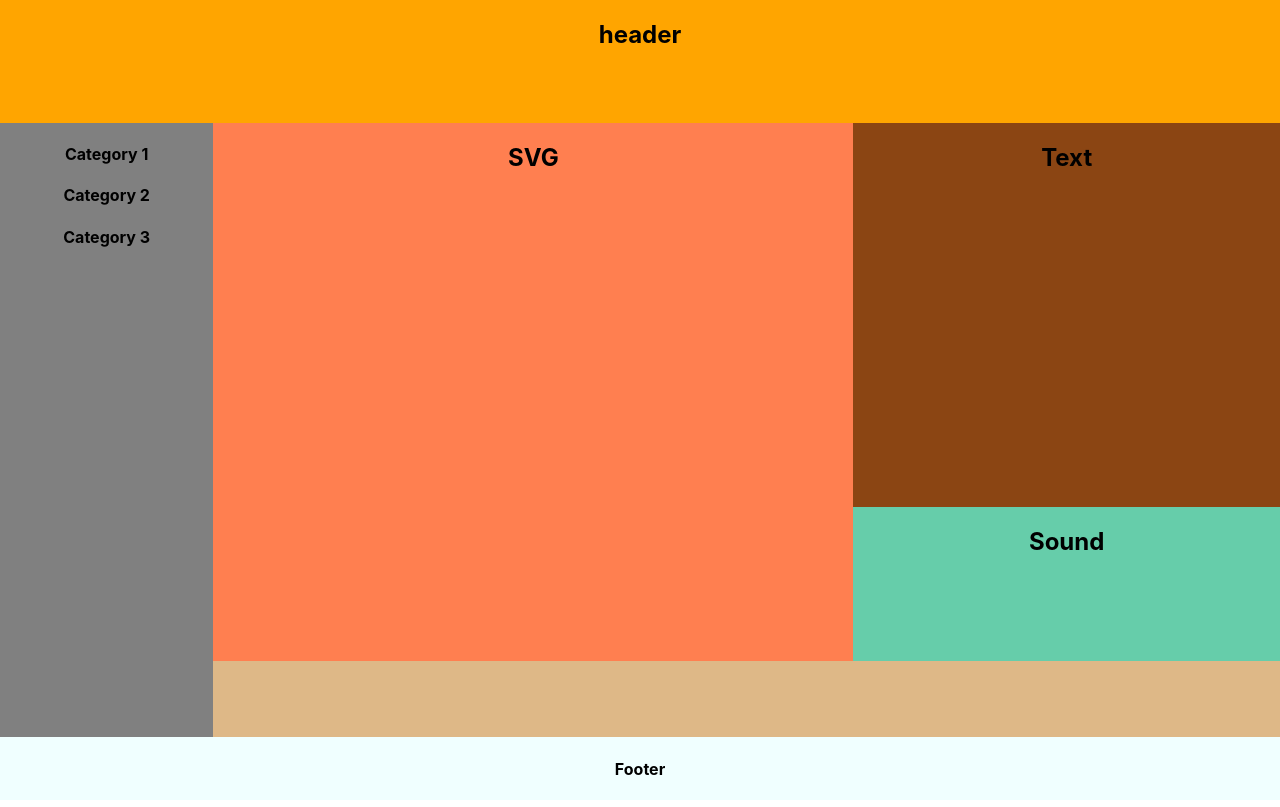
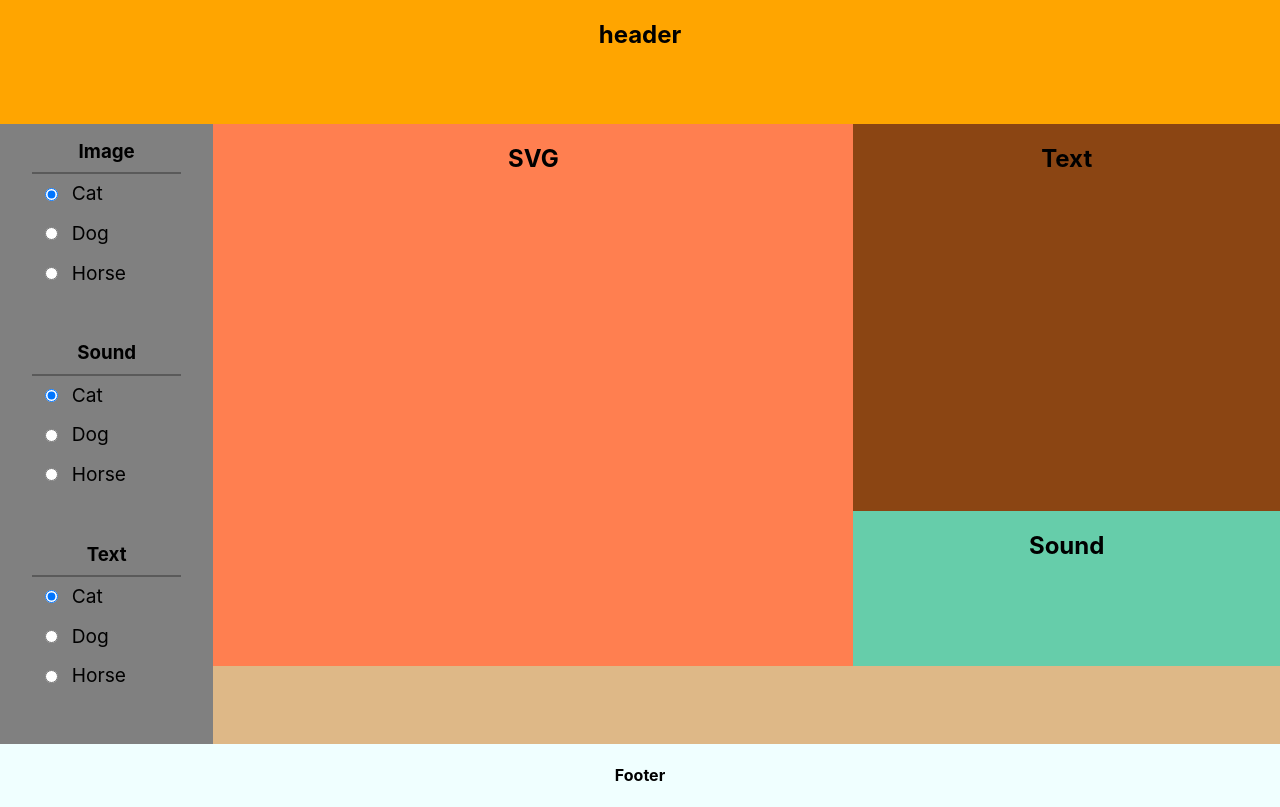
Before and after one commit to eirsture/IT2810---Prosjekt-2, a React (Create React App) app: page / in a window 1280 px wide. Built offline with nearby package versions, Linux system fonts and the light colour scheme.

Commit message:
Added radio buttons and styling to sidebar

```diff
--- a/src/App.js
+++ b/src/App.js
@@ -1,6 +1,6 @@
 import React from 'react';
 import './App.css';
-import CategorySelector from './components/categorySelector';
+import Sidebar from './components/sidebarContent';
 
 function App() {
   return (
@@ -11,7 +11,7 @@ function App() {
         </h2>
       </header>
       <div className="sidebar">
-          <CategorySelector />
+          <Sidebar categories={["Cat", "Dog", "Horse"]} />
       </div>
       <div className="content">
         <div className="svg-section">
--- a/src/components/categorySelector.js
+++ /dev/null
@@ -1,15 +0,0 @@
-import React from 'react';
-
-class CategorySelector extends React.Component {
-    render() {
-        return(
-            <div className="categoryContainer">
-                <div className="category1"><h4>Category 1</h4></div>
-                <div className="category2"><h4>Category 2</h4></div>
-                <div className="category3"><h4>Category 3</h4></div>
-            </div>
-        )
-    }
-}
-
-export default CategorySelector;
--- /dev/null
+++ b/src/components/sidebarContent.js
@@ -0,0 +1,22 @@
+import React from 'react';
+import SidebarSection from './sidebarSection';
+
+class SidebarContent extends React.Component {
+    render() {
+        return(
+            <div className="wrapper">
+                <div className="Image">
+                    <SidebarSection title="Image" categories={this.props.categories}/>
+                </div>
+                <div className="Sound">
+                    <SidebarSection title="Sound" categories={this.props.categories}/>
+                </div>
+                <div className="Text">
+                    <SidebarSection title="Text" categories={this.props.categories}/>
+                </div>
+            </div>
+        )
+    }
+}
+
+export default SidebarContent;
--- /dev/null
+++ b/src/components/sidebarSection.css
@@ -0,0 +1,33 @@
+.sectionContainer {
+    margin: 1em;
+    margin-bottom: 3em;
+}
+
+h3 {
+    margin: 0.5em;
+}
+
+.separator {
+    height: 2px;
+    margin: 0 1em;
+    background-color: rgba(0, 0, 0, 0.3);
+}
+
+.radio {
+    position: relative;
+    text-align: left;
+    padding: 0 1em;
+}
+
+label, input {
+    cursor: pointer;
+}
+
+label {
+    display: inline-block;
+    font-size: 1.2em;
+}
+
+input {
+    margin: 1em;
+}
--- /dev/null
+++ b/src/components/sidebarSection.js
@@ -0,0 +1,43 @@
+import React from 'react';
+import './sidebarSection.css';
+
+class SidebarSection extends React.Component {
+    constructor(props) {
+        super(props)
+        this.state = {
+            selectedCategory: this.props.categories[0]
+        }
+    }
+
+    categoryChanged = (e) => {
+        this.setState({ selectedCategory: e.currentTarget.value})
+    }
+
+    render() {
+        return(
+            <div className="sectionContainer">
+                <h3>{this.props.title}</h3>
+                <div className="separator"/>
+                <form>
+                    {
+                        this.props.categories.map((category, index) => {
+                            return  <div className="radio">
+                                        <label>
+                                        <input type="radio"
+                                            value={category}
+                                            checked={this.state.selectedCategory === category}
+                                            onChange={this.categoryChanged}
+                                        />
+                                        <span className="radioButton"></span>
+                                        {category}
+                                        </label>
+                                    </div>
+                        })
+                    }
+                </form>
+            </div>
+        )
+    }
+}
+
+export default SidebarSection;
```
